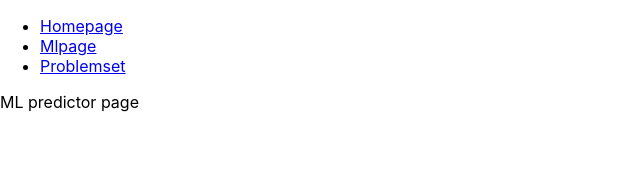
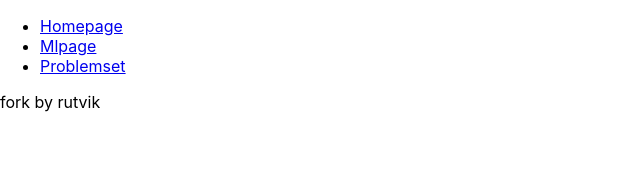
Before and after one commit to DarshilMarathe/PrepFusion, a React (Create React App) app in the folder prepfusion/: page /mlpredictor in a window 1280 px wide. Shown: the top 182 px of the page, without its empty margins (0-640 px from the left). Built offline with nearby package versions, Linux system fonts and the light colour scheme.

Commit message:
successfully cloned

```diff
--- a/prepfusion/src/pages/mlpredictor/Mlpredictor.js
+++ b/prepfusion/src/pages/mlpredictor/Mlpredictor.js
@@ -5,7 +5,7 @@ import './Mlpredictor.css'
 export default function mlpredictor() {
   return (
     <div>
-      ML predictor page
+      fork by rutvik
     </div>
   )
 }
```
